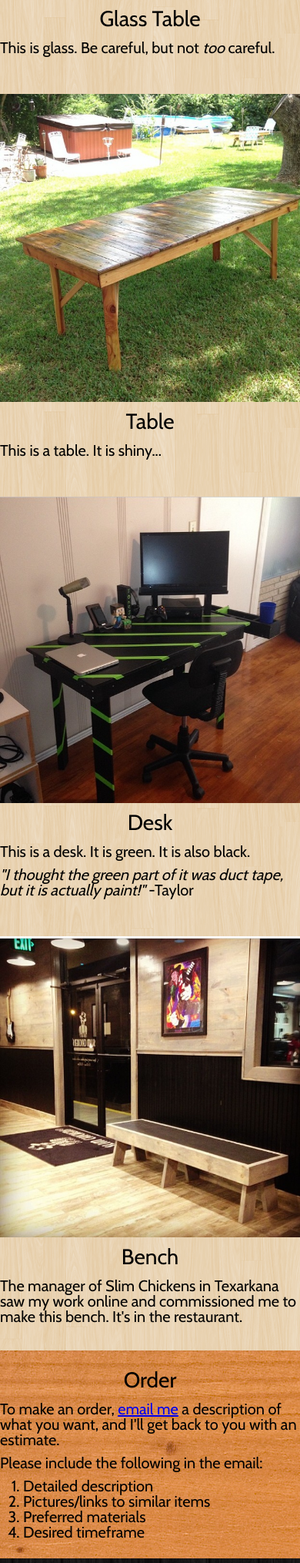
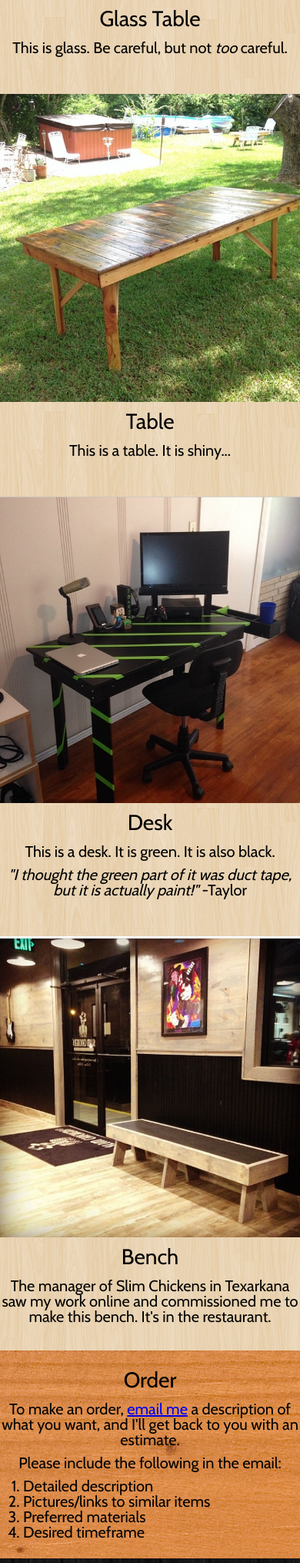
Before and after one commit to tvance989/gizworks, a PHP site: page / in a window 390 px wide. Shown: the part 1855-3885 px from the top of the page at 77% size. Run offline with PHP 8.4, Linux system fonts and the light colour scheme.

Commit message:
Minor small view changes

```diff
--- a/style/small.sass
+++ b/style/small.sass
@@ -36,12 +36,8 @@ p
             h2
                 font-size: 1.75em
                 margin-bottom: 0.5em
-            p
-                text-align: left
 
 #order
-    p
-        text-align: left
     ol
         display: block
         font-size: 1.25em
--- a/style/style.css
+++ b/style/style.css
@@ -133,11 +133,7 @@ i {
         #gallery article div h2 {
           font-size: 1.75em;
           margin-bottom: 0.5em; }
-        #gallery article div p {
-          text-align: left; }
 
-  #order p {
-    text-align: left; }
   #order ol {
     display: block;
     font-size: 1.25em; }
```
Also changed, not shown: images/logo_sm.png (added).
